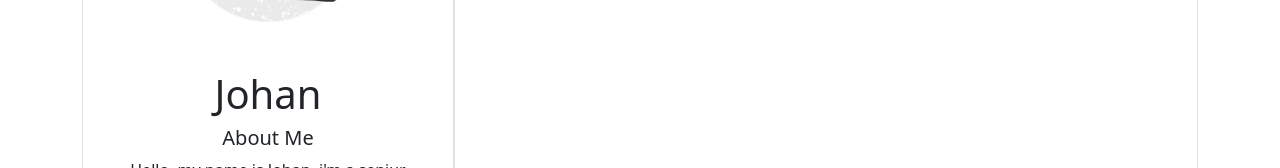
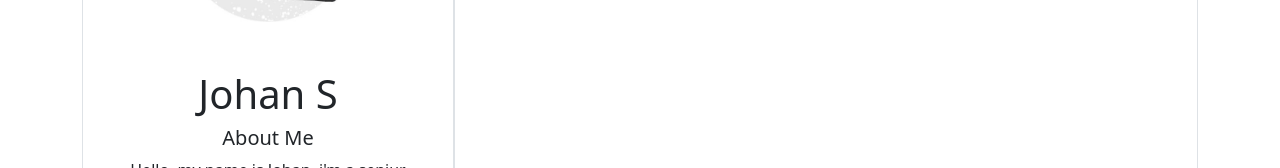
Before and after one commit to j0h4nS10/j0h4nS10.github.io, a React (Vite) app: page / in a window 1280 px wide. Shown: the part 264-432 px from the top of the page. Built offline with nearby package versions, Linux system fonts and the light colour scheme; no server answers.

Commit message:
Update name

```diff
--- a/src/components/proyects/proyects.jsx
+++ b/src/components/proyects/proyects.jsx
@@ -34,7 +34,7 @@ const Proyects = () => {
                         style={{ width: "50%"}}></img>
                     </div>
                     <div className="mt-5">
-                        <h1>Johan</h1>
+                        <h1>Johan S</h1>
                         <h5>About Me</h5>
                         <p>Hello, my name is Johan, i'm a seniur developer soy Hello, my name is Johan, i'm a seniur developer soy Hello, my name is Johan,
                             i'm a seniur developer soy Hello, my name is Johan, i'm a seniur developer soy Hello, my name is Johan, i'm a seniur developer soy
```
